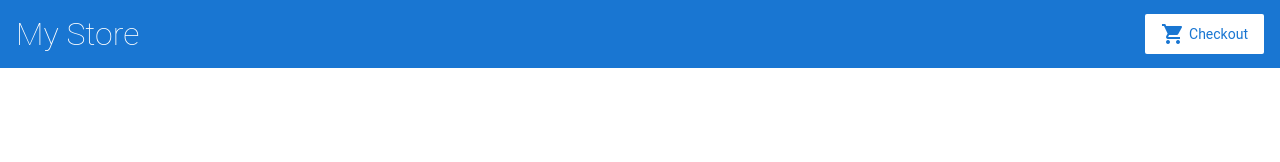
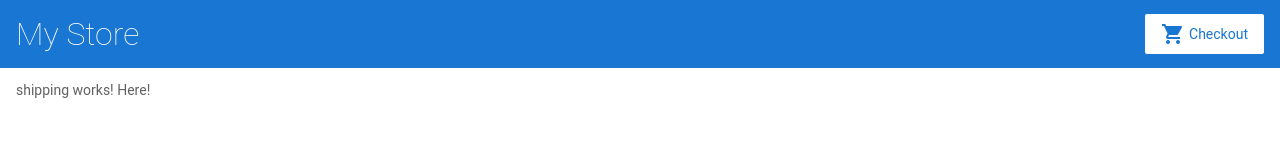
Before and after one commit to stasianich/angular-test-task, an Angular app: page /shipping in a window 1280 px wide. Before the commit this address led to /. Shown: the top 162 px of the page. Built offline with nearby package versions, Linux system fonts and the light colour scheme.

Commit message:
1 file modified, 3 added

```diff
--- a/src/app/app.module.ts
+++ b/src/app/app.module.ts
@@ -9,6 +9,7 @@
 import { ProductAlertsComponent } from './product-alerts/product-alerts.component';
 import { ProductDetailsComponent } from './product-details/product-details.component';
 import { CartComponent } from './cart/cart.component';
+import { ShippingComponent } from './shipping/shipping.component';
 
 @NgModule({
   imports: [
@@ -18,6 +19,7 @@
       { path: '', component: ProductListComponent },
       { path: 'products/:productId', component: ProductDetailsComponent },
       { path: 'cart', component: CartComponent },
+      { path: 'shipping', component: ShippingComponent },
     ])
   ],
   declarations: [
@@ -27,6 +29,7 @@
     ProductAlertsComponent,
     ProductDetailsComponent,
     CartComponent,
+    ShippingComponent,
   ],
   bootstrap: [
     AppComponent
--- /dev/null
+++ b/src/app/shipping/shipping.component.html
@@ -0,0 +1,3 @@
+<p>
+  shipping works! Here!
+</p>
--- /dev/null
+++ b/src/app/shipping/shipping.component.ts
@@ -0,0 +1,15 @@
+import { Component, OnInit } from '@angular/core';
+
+@Component({
+  selector: 'app-shipping',
+  templateUrl: './shipping.component.html',
+  styleUrls: ['./shipping.component.css']
+})
+export class ShippingComponent implements OnInit {
+
+  constructor() { }
+
+  ngOnInit() {
+  }
+
+}
```
Also changed, not shown: src/app/shipping/shipping.component.css (added).
